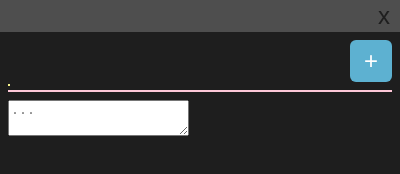
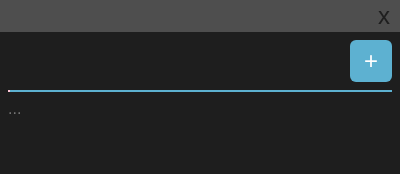
Before and after one commit to daledoster/Sticky_Utils, an Electron app: page src/views/index.html in a window 400 px wide. Drawn offline with nearby package versions, Linux system fonts and the light colour scheme.

Commit message:
Updated CSS with improved transitions and interactability

```diff
--- a/src/css/main.css
+++ b/src/css/main.css
@@ -1,10 +1,38 @@
+/*
+COLORS:
+
+pink: #fec8d8
+blue: #5db1d1
+darker-blue: #3892c2
+yellow: #f7f48b
+grey: #1e1e1e
+mid-grey: #3e3e3e
+Light-grey: #4e4e4e
+*/
+
+/* @font-face {
+font-family: "ProductSans";
+src: url("../assets/fonts/ProductSansRegular.ttf");
+} */
+
+html {
+  height: 100%;
+  font-family: 'ProductSans';
+}
+
 body {
+  font-family: 'ProductSans';
+  min-height: 100%;
   padding: 0;
   margin: 0;
   background-color: #1e1e1e;
 }
 
 div#pseudo-body {
+  position: fixed;
+  top: 32px;
+  height: -webkit-fill-available;
+  width: calc(100% - 16px);
   margin: 8px;
 }
 
@@ -70,9 +98,11 @@ input#noteTitleText {
 }
 
 span.inputExpand {
-  border: 0.5px solid #f7f48b;
+  margin-top: 6px;
+  border: 0.5px solid #fec8d8;
   display: inline-block;
   float: left;
+  transition: all 0.75s cubic-bezier(0.1, 0.1, 0.1, 1);
 }
 
 input#noteTitleText ~ .inputExpand {
@@ -91,7 +121,6 @@ input#noteTitleText:focus {
 
 input#noteTitleText:focus ~ .inputExpand {
   width: 100%;
-  transition: 0.3s;
 }
 
 button#newWindow-btn {
@@ -115,5 +144,25 @@ button#newWindow-btn:focus {
 }
 
 hr {
-  border: 0.5px solid #fec8d8;
+  border: 0.5px solid #5db1d1;
 }
+
+#notesMain {
+  font-family: Arial, Helvetica, sans-serif;
+  /* letter-spacing: 1px; */
+  box-sizing: border-box;
+  width: 100%;
+  height: 100%;
+  margin: 0;
+  padding: 0;
+  color: #bfbfbf;
+  font-size: 16px;
+  border: none;
+  background-color: #1e1e1e;
+  resize: none;
+  /* overflow: auto; */
+}
+
+#notesMain:focus {
+  outline: 0;
+}
```
